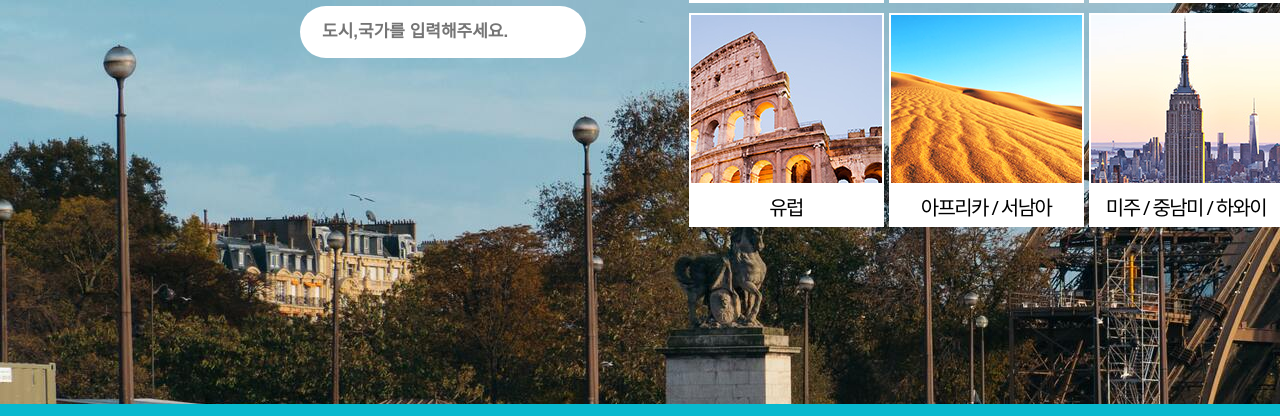
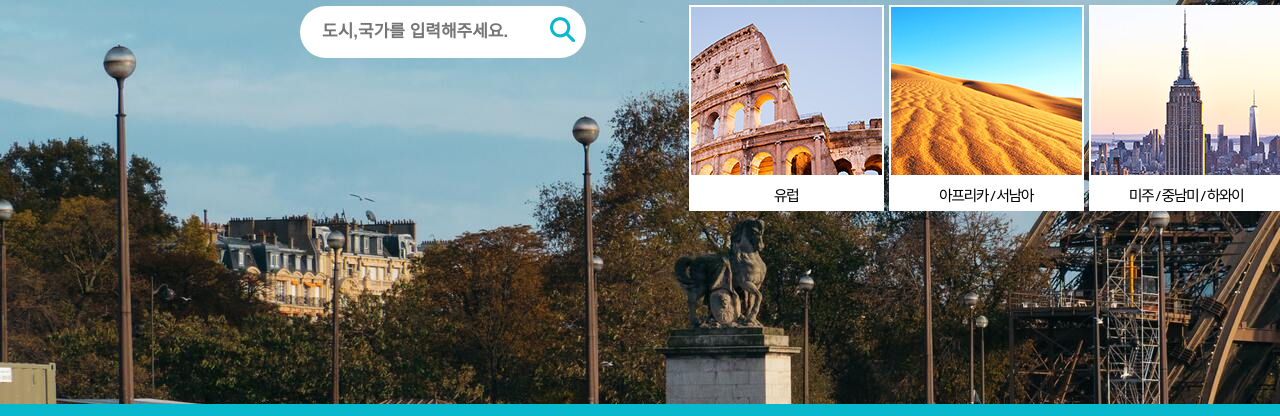
Before and after one commit to Kyeom1997/Travel-Site, a plain HTML site: page index.html in a window 1280 px wide. Shown: the part 336-752 px from the top of the page. Drawn offline with Linux system fonts and the light colour scheme.

Commit message:
Main_searchBtn

```diff
--- a/index.html
+++ b/index.html
@@ -19,7 +19,7 @@
                 <h2> 어디로 떠나고 싶으세요? </h2>
                 <div class="vs_search">
                     <input type="text" class="main__search" placeholder="도시,국가를 입력해주세요.">
-                    <button type="button" class="main__searchBtn"><span class="fas fa-search">검색</span></button>
+                    <input type="button" class="main__searchBtn" value="&#xf002">
                 </div>
             </div>
             <div class="main__city">
--- a/style.css
+++ b/style.css
@@ -58,6 +58,8 @@ button {
     outline: none;
 }
 
+input[type="button"]{font-family: "FontAwesome";}
+
 /* Typography */
 
 h1 {
@@ -109,9 +111,13 @@ header {
 .main__searchBtn {
     display: inline-block;
     position: absolute;
-    font-size: 20px;
-    text-indent: -9999px;
-    z-index: 1;
+    font-size: 25px;
+    background-color: var(--color-white);
+    color: var(--color-blue);
+    cursor: pointer;
+    margin: auto;
+    border: 0;
+    outline: 0;
 }
 .vs_search {
     position: relative;
@@ -150,7 +156,7 @@ header {
 }
 
 .main__city__explain {
-    font-size: 20px;
+    font-size: 15px;
     text-align: center;
 }
 
```
